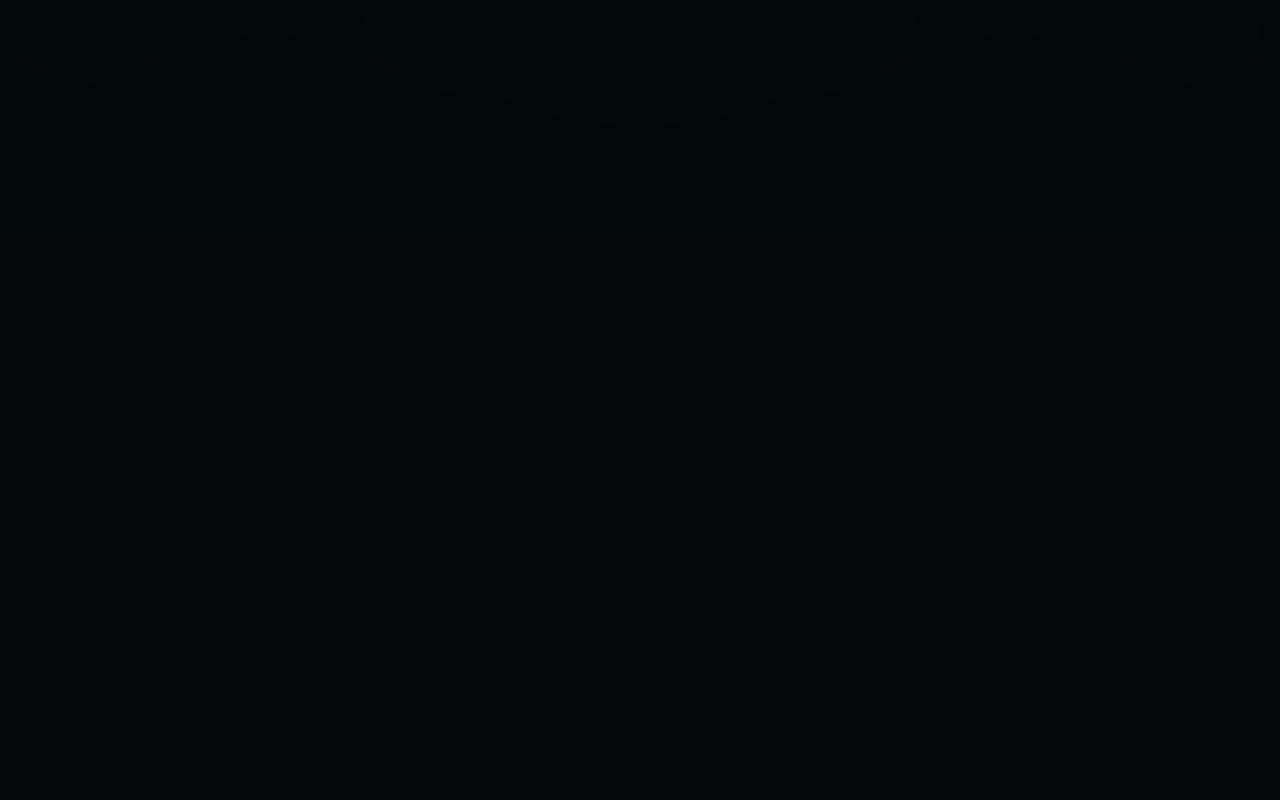
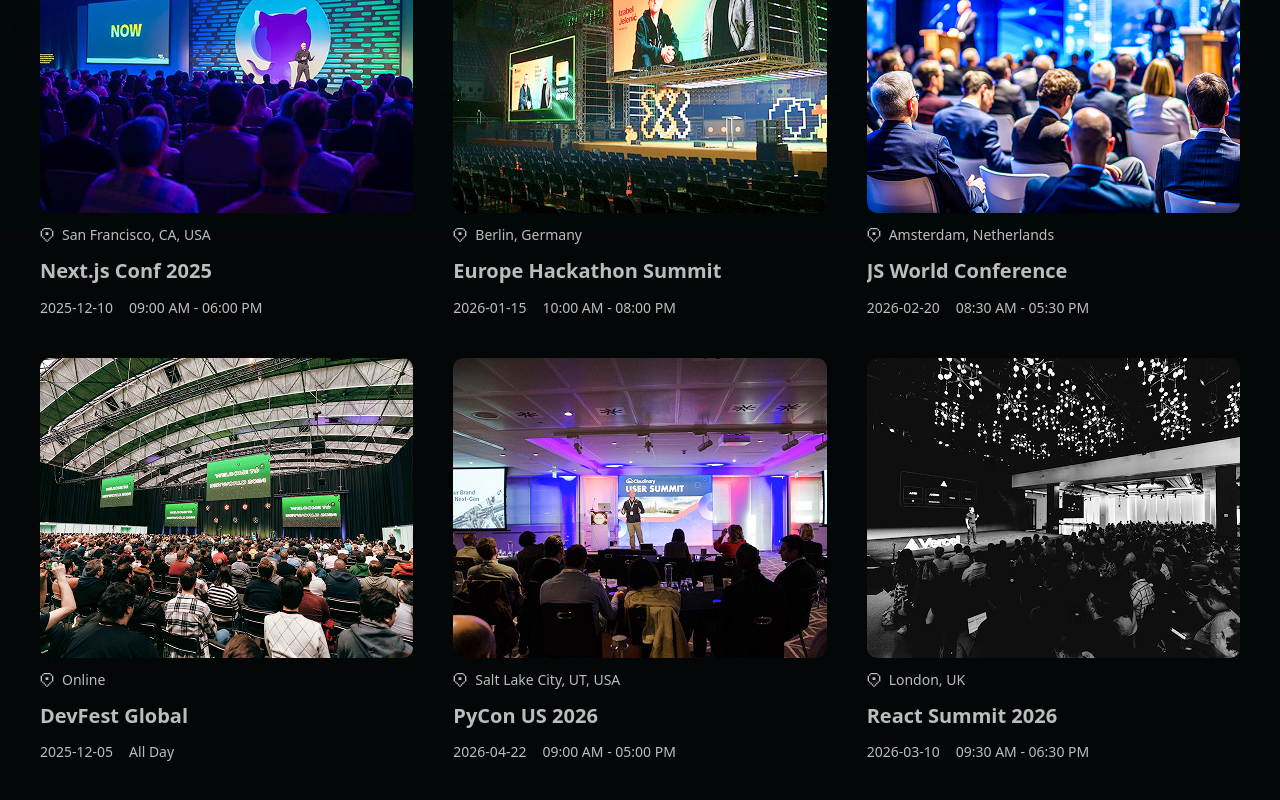
Before and after one commit to miki-17/nextjs1, a Next.js app: page / in a window 1280 px wide. Shown: the part 574-1374 px from the top of the page. Before the commit the page ends 800 px from the top, so only its background shows below. Built offline with nearby package versions, Linux system fonts and the light colour scheme; a web font is replaced by a local one.

Commit message:
added event rendering

```diff
--- a/app/globals.css
+++ b/app/globals.css
@@ -128,7 +128,7 @@
   }
 
   ul {
-    @apply list-disc list-inside;
+    @apply list-none list-inside;
   }
 }
 
--- a/app/page.tsx
+++ b/app/page.tsx
@@ -1,4 +1,6 @@
 import ExploreBtn from "@/components/ExploreBtn";
+import EventCard from "@/components/EventCard";
+import { events } from "@/lib/constants";
 
 const Home = () => {
   return (
@@ -14,8 +16,10 @@
       <div className="mt-20 space-y-7">
         <h3>Featured Events</h3>
         <ul className="events">
-          {[1, 2, 3, 4, 5].map((event) => (
-            <li key={event}>Event {event}</li>
+          {events.map((event) => (
+            <li key={event.title}>
+              <EventCard {...event} />
+            </li>
           ))}
         </ul>
       </div>
--- /dev/null
+++ b/components/EventCard.tsx
@@ -0,0 +1,37 @@
+import Link from "next/link";
+import Image from "next/image";
+
+interface Props {
+  title: string;
+  image: string;
+  slug: string;
+  location: string;
+  date: string;
+  time: string;
+}
+
+const EventCard = ({ title, image, slug, location, date, time }: Props) => {
+  return (
+    <Link href={`/events/${slug}`} id="event-card">
+      <Image
+        src={image}
+        alt="event-img"
+        width={410}
+        height={300}
+        className="poster"
+      />
+      <div className="flex flex-row gap-2">
+        <Image src="/icons/pin.svg" alt="location" width={14} height={14} />
+        <p>{location}</p>
+      </div>
+      <p className="title">{title}</p>
+
+      <div className="datetime">
+        <p className="date">{date}</p>
+        <p className="time">{time}</p>
+      </div>
+    </Link>
+  );
+};
+
+export default EventCard;
--- /dev/null
+++ b/lib/constants.ts
@@ -0,0 +1,50 @@
+export const events = [
+  {
+    image: "/images/event1.png",
+    title: "Next.js Conf 2025",
+    slug: "nextjs-conf-2025",
+    location: "San Francisco, CA, USA",
+    date: "2025-12-10",
+    time: "09:00 AM - 06:00 PM",
+  },
+  {
+    image: "/images/event2.png",
+    title: "Europe Hackathon Summit",
+    slug: "europe-hackathon-summit",
+    location: "Berlin, Germany",
+    date: "2026-01-15",
+    time: "10:00 AM - 08:00 PM",
+  },
+  {
+    image: "/images/event3.png",
+    title: "JS World Conference",
+    slug: "js-world-conference",
+    location: "Amsterdam, Netherlands",
+    date: "2026-02-20",
+    time: "08:30 AM - 05:30 PM",
+  },
+  {
+    image: "/images/event4.png",
+    title: "DevFest Global",
+    slug: "devfest-global",
+    location: "Online",
+    date: "2025-12-05",
+    time: "All Day",
+  },
+  {
+    image: "/images/event5.png",
+    title: "PyCon US 2026",
+    slug: "pycon-us-2026",
+    location: "Salt Lake City, UT, USA",
+    date: "2026-04-22",
+    time: "09:00 AM - 05:00 PM",
+  },
+  {
+    image: "/images/event6.png",
+    title: "React Summit 2026",
+    slug: "react-summit-2026",
+    location: "London, UK",
+    date: "2026-03-10",
+    time: "09:30 AM - 06:30 PM",
+  },
+];
```
